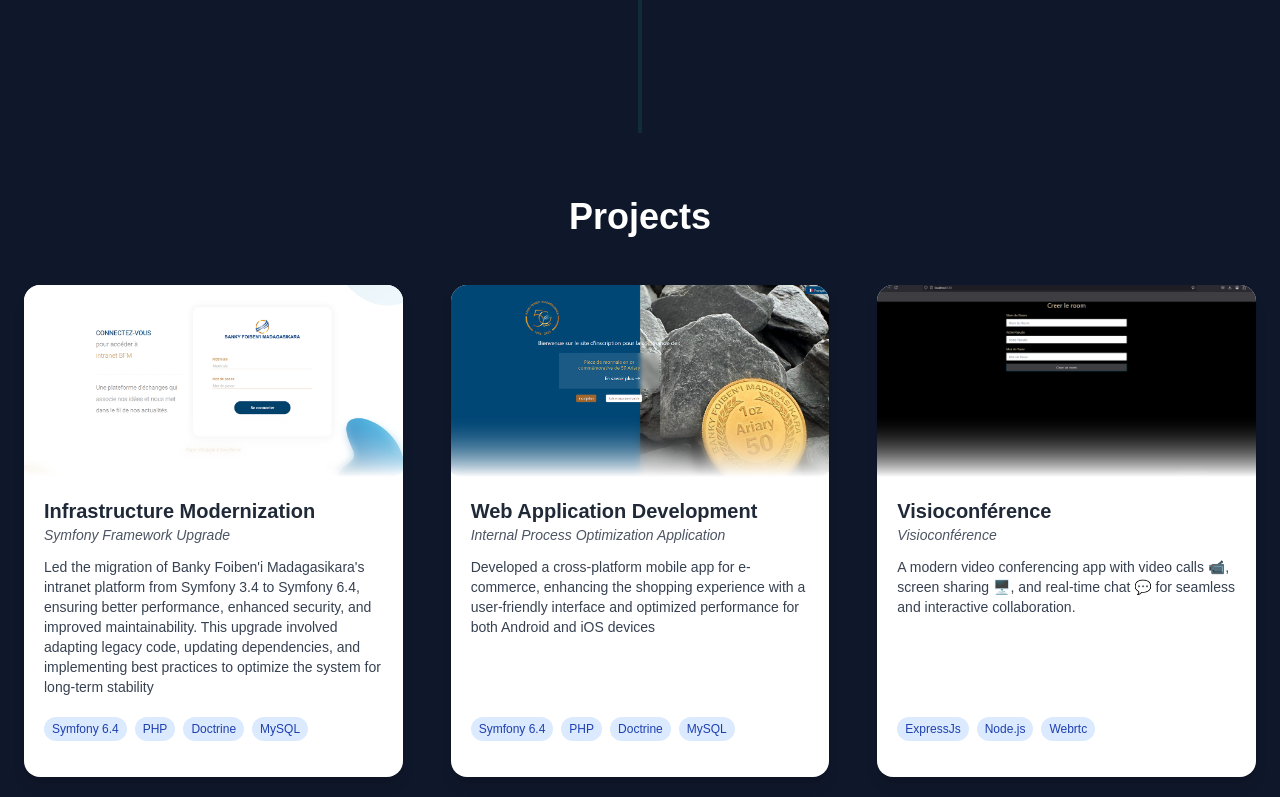
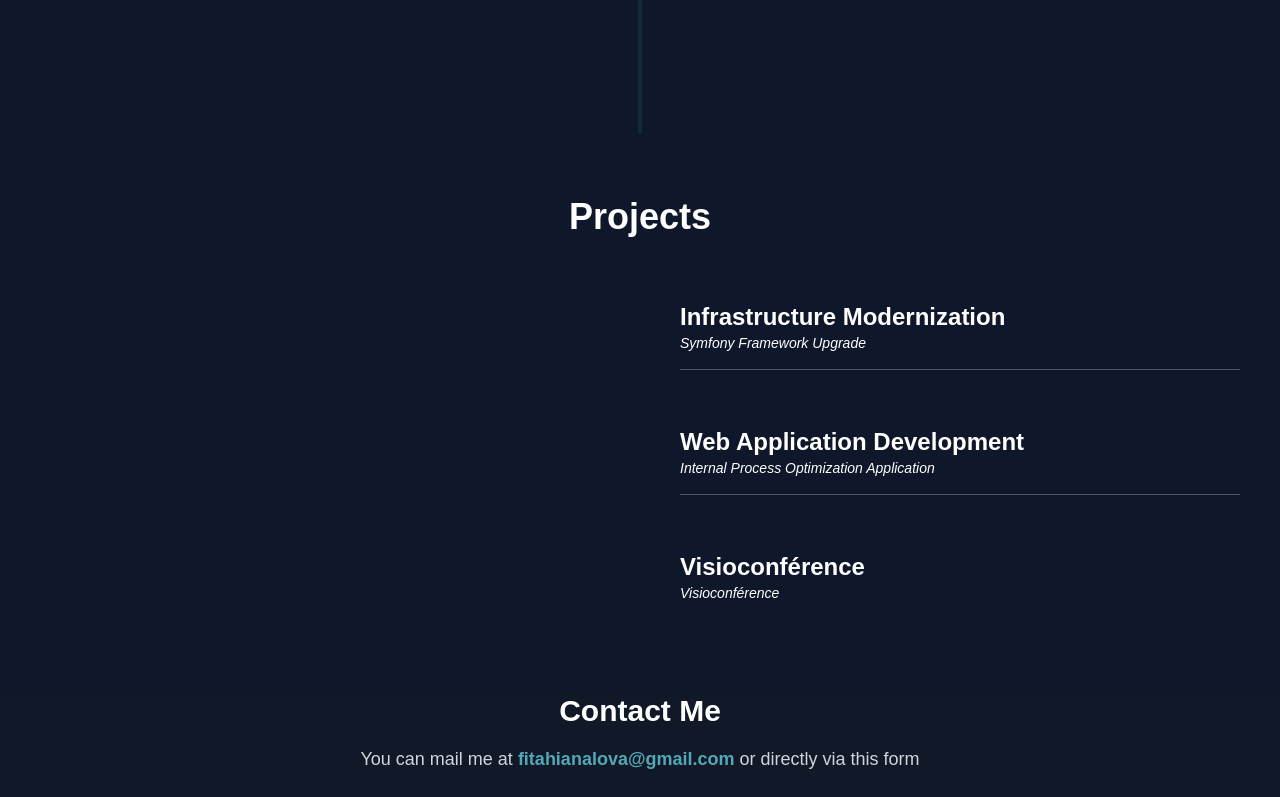
Before and after one commit to Mukkun007/PORTFOLIO-LOVA, a Next.js app: page / in a window 1280 px wide. Shown: the part 3620-4417 px from the top of the page. Built offline with nearby package versions, Linux system fonts and the light colour scheme.

Commit message:
new projects display

```diff
--- a/src/components/Contact.tsx
+++ b/src/components/Contact.tsx
@@ -35,7 +35,7 @@ const Contact = () => {
   };
 
   return (
-    <div className="relative flex flex-col justify-center items-center bg-gray-900 text-white text-center mt-[5rem]">
+    <div className="relative flex flex-col justify-center items-center bg-gray-900 text-white text-center">
       <h1 className="font-bold text-3xl">{t("contacts.title")}</h1>
       <p className="mt-4 text-lg text-gray-300">
         {t("contacts.p1")}{" "}
--- a/src/components/Projects.tsx
+++ b/src/components/Projects.tsx
@@ -61,92 +61,53 @@ const Projects = () => {
     },
   ];
 
-  // Définir les limites d'affichage selon la taille de l’écran
-  const displayLimit = {
-    mobile: 2,
-    lg: 6,
-    desktop: 6,
-  };
-
-  const limit = displayLimit[breakpoint];
-  const [showAll, setShowAll] = useState(false);
-  const displayedProjects = showAll ? projects : projects.slice(0, limit);
-
-  const shouldShowButton = projects.length > limit;
+  const [hoveredProjectIndex, setHoveredProjectIndex] = useState<number | null>(
+    null
+  );
+  const hoveredProject =
+    hoveredProjectIndex !== null ? projects[hoveredProjectIndex] : null;
 
   return (
-    <div className="bg-[#0f172a] py-16 px-6">
+    <div className="bg-[#0f172a] py-16 px-6 min-h-screen mb-[-15rem]">
       <h1 className="text-white text-4xl font-bold text-center mb-12">
         {t("project.notable")}
       </h1>
 
-      <div className="grid grid-cols-1 sm:grid-cols-2 lg:grid-cols-3 gap-12">
-        {displayedProjects.map((project, index) => (
-          <div
-            key={index}
-            className="bg-white rounded-2xl shadow-lg overflow-hidden transition-transform transform hover:scale-105"
-          >
-            <div className="relative h-48 overflow-hidden">
+      <div className="flex flex-col lg:flex-row gap-12">
+        {/* Gauche : Image du projet survolé */}
+        <div className="flex-1 flex justify-center items-center hidden lg:block">
+          {hoveredProject && (
+            <div className="w-full ml-[10rem] xl:ml-[20rem] 2xl:ml-[30rem] max-w-md h-[30rem] rounded-xl overflow-hidden shadow-lg bg-transparent transition-opacity duration-300">
               <img
-                src={project.image}
-                alt={project.projectName}
-                className="object-cover w-full h-full"
+                src={hoveredProject.image}
+                alt={hoveredProject.projectName}
+                className="object-cover w-full h-full opacity-0 animate-fade-in"
+                style={{ objectPosition: "top right" }}
               />
+            </div>
+          )}
+        </div>
 
-              {/* Masque flouté en bas */}
-              <div className="absolute inset-x-0 bottom-0 h-16 bg-white backdrop-blur-sm [mask-image:linear-gradient(to_top,white,transparent)]" />
-            </div>
-            <div className="p-5 flex flex-col justify-between h-[300px]">
-              <div>
-                <h2 className="text-xl font-bold text-gray-800">
-                  {project.title}
-                </h2>
-                <p className="text-sm text-gray-600 italic">
-                  {project.projectName}
-                </p>
-                <p className="mt-3 text-sm text-gray-700">
-                  {project.description}
-                </p>
-              </div>
-              <div className="mt-4">
-                <div className="flex flex-wrap gap-2">
-                  {project.tech.map((tech, i) => (
-                    <span
-                      key={i}
-                      className="text-xs bg-blue-100 text-blue-800 px-2 py-1 rounded-full"
-                    >
-                      {tech}
-                    </span>
-                  ))}
-                </div>
-                <div className="flex mt-4 space-x-4 text-gray-500">
-                  {project.links.website && (
-                    <a href={project.links.website} target="_blank">
-                      🌐
-                    </a>
-                  )}
-                  {project.links.github && (
-                    <a href={project.links.github} target="_blank">
-                      <i className="fab fa-github"></i>
-                    </a>
-                  )}
-                </div>
-              </div>
-            </div>
-          </div>
-        ))}
+        {/* Droite : Liste des projets */}
+        <div className="flex-1 text-white">
+          <ul className="space-y-6">
+            {projects.map((project, index) => (
+              <li
+                key={index}
+                onMouseEnter={() => setHoveredProjectIndex(index)}
+                onMouseLeave={() => setHoveredProjectIndex(null)}
+                className="cursor-pointer p-4 rounded-lg transition-all duration-300 transform hover:translate-x-2 hover:scale-105"
+              >
+                <h2 className="text-2xl font-semibold">{project.title}</h2>
+                <p className="text-sm italic">{project.projectName}</p>
+                {index < projects.length - 1 && (
+                  <hr className="border-t border-gray-600 w-full mt-4" />
+                )}
+              </li>
+            ))}
+          </ul>
+        </div>
       </div>
-
-      {shouldShowButton && (
-        <div className="flex justify-center mt-10">
-          <button
-            onClick={() => setShowAll(!showAll)}
-            className="bg-blue-500 hover:bg-blue-600 text-white px-6 py-2 rounded-full text-lg font-semibold transition"
-          >
-            {showAll ? t("project.seeless") : t("project.seemore")}
-          </button>
-        </div>
-      )}
     </div>
   );
 };
--- a/tailwind.config.ts
+++ b/tailwind.config.ts
@@ -19,6 +19,15 @@ export default {
         inter: ["Inter", "sans-serif"],
         racing: ["Racing Sans One", "sans-serif"],
       },
+      animation: {
+        "fade-in": "fadeIn 0.3s ease-in forwards",
+      },
+      keyframes: {
+        fadeIn: {
+          "0%": { opacity: "0" },
+          "100%": { opacity: "1" },
+        },
+      },
     },
   },
   plugins: [],
```
Also changed, not shown: src/components/projectBackup.txt (added).
